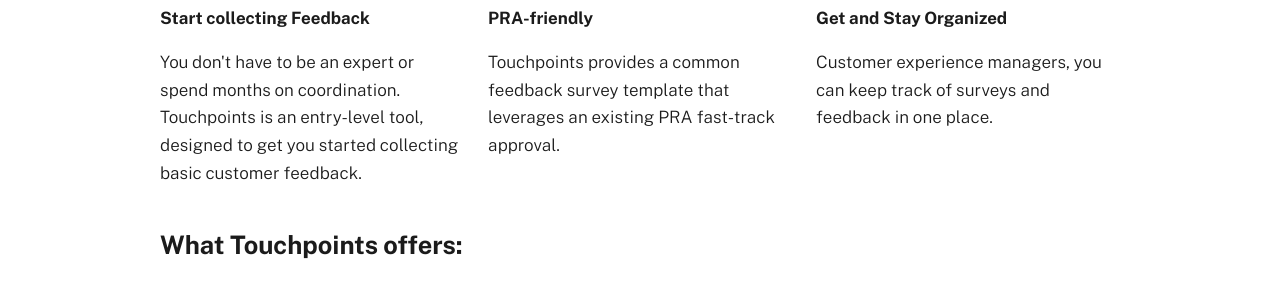
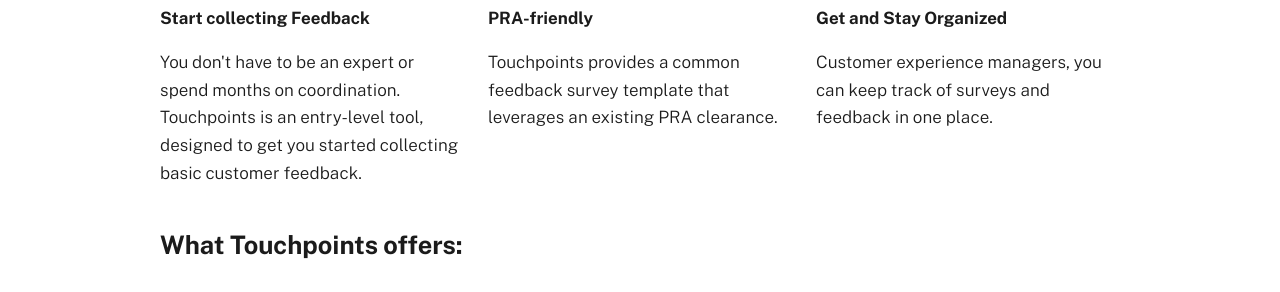
Before and after one commit to GSA-TTS/touchpoints-site, a Jekyll site: the page built from index.md, in a window 1280 px wide. Shown: the part 453-745 px from the top of the page. Built offline with Jekyll 4.4.1, drawn with Linux system fonts in a browser that asks for light colours.

Commit message:
clarify clearance

```diff
--- a/index.md
+++ b/index.md
@@ -25,7 +25,7 @@ deck: "Easy, compliant customer feedback for federal agencies."
     </strong>
     <p>
       Touchpoints provides a common feedback survey template
-      that leverages an existing PRA fast-track approval.
+      that leverages an existing PRA clearance.
     </p>
   </div>
   <div class="tablet:grid-col">
```
